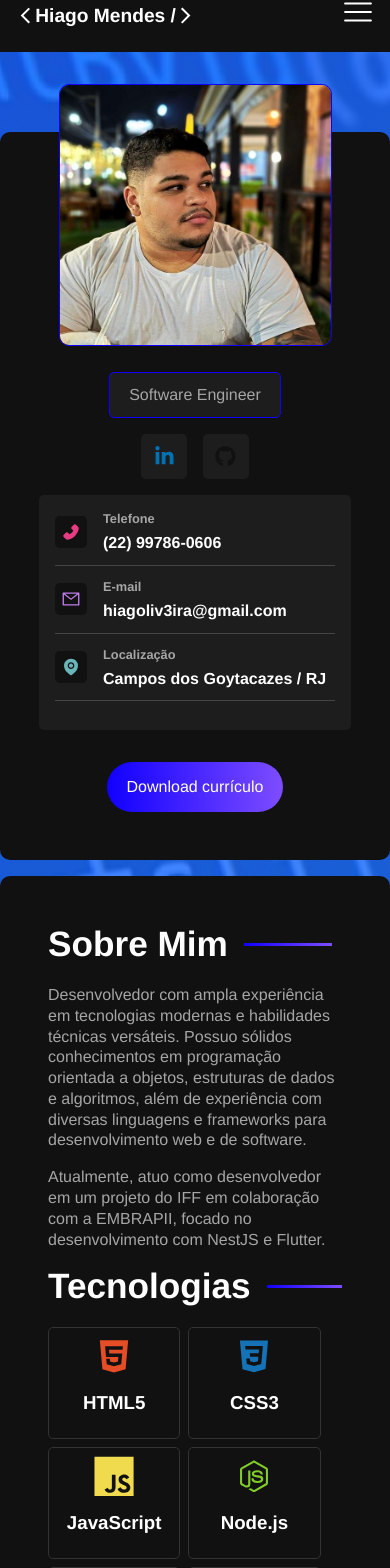
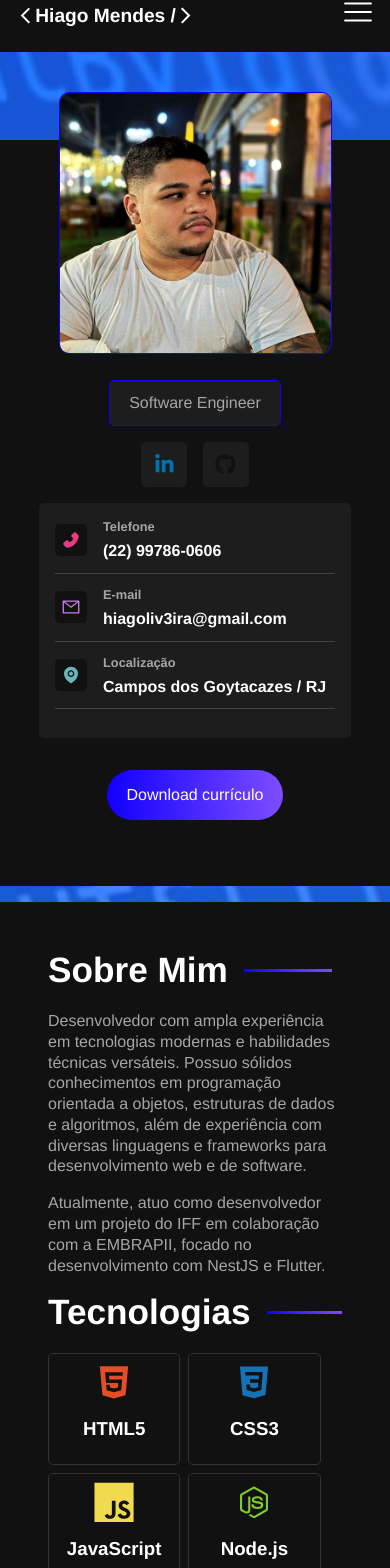
Before and after one commit to hiag0liveira/Portfolio, a React (Vite) app: page / in a window 390 px wide. Shown: the part 20-1588 px from the top of the page. Built offline with nearby package versions, Linux system fonts and the light colour scheme.

Commit message:
fix: Responsiveness for smaller laptops, tablets and cell phones

```diff
--- a/src/styles/components/app.sass
+++ b/src/styles/components/app.sass
@@ -23,14 +23,18 @@
     .mobile-header
         display: none
 
-@media (max-width: 768px)
+@media (max-width: 880px)
     #portfolio
         padding: 0rem
         gap: 1rem
+        flex-direction: column
+
 
         .mobile-header
             display: flex
             width: 100%
+            position: fixed
+            z-index: 100
 
         .desktop-title
             display: none
--- a/src/styles/components/maincontent.sass
+++ b/src/styles/components/maincontent.sass
@@ -6,6 +6,8 @@
     flex: 2 1 0
     border-radius: variables.$container-border-radius
     padding: 3rem
+    @media (max-width: 880px)
+      border-radius: 0
 
     section
         display: flex
--- a/src/styles/components/sidebar.sass
+++ b/src/styles/components/sidebar.sass
@@ -12,6 +12,15 @@
     position: relative
     padding: 3rem 0
 
+    @media (max-width: 1220px)
+      flex: 2 1 0
+
+
+    @media (max-width: 880px)
+      border-radius: 0
+      top: 10rem
+      margin-bottom: 10rem
+
     img
         max-width: 70%
         border-radius: variables.$container-border-radius
@@ -20,7 +29,6 @@
         border: 1px solid variables.$border-color
         max-height: 270px
 
-
     .title
         color: variables.$text-color-secondary
         background-color: variables.$bg-color-secondary
@@ -28,6 +36,9 @@
         margin-top: 12rem
         padding: .8rem 1.2rem
         border: 1px solid variables.$border-color
+        @media (max-width: 350px)
+          margin-top: 9rem
+
 
     .btn
         @include mixins.btn
```
Also changed, not shown: src/styles/variables.sass (line endings or trailing spaces).
